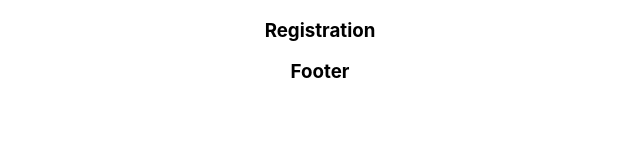
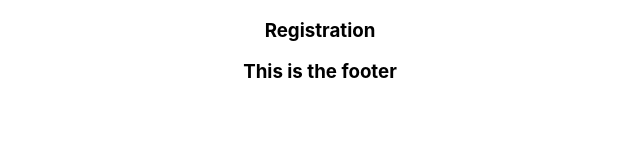
Before and after one commit to VangelIliev/SoftuniReactProject, a React (Create React App) app in the folder softuni-react/: page / in a window 1280 px wide. Shown: the top 160 px of the page, without its empty margins (320-960 px from the left). Built offline with nearby package versions, Linux system fonts and the light colour scheme.

Commit message:
Changing text

```diff
--- a/softuni-react/src/components/footer/footer.js
+++ b/softuni-react/src/components/footer/footer.js
@@ -1,7 +1,7 @@
 function Footer(){
     return(
         <div className="row col-12 d-flex justify-content-center text-white">
-        <h3>Footer</h3>
+        <h3>This is the footer</h3>
     </div>
     )
 }
```
